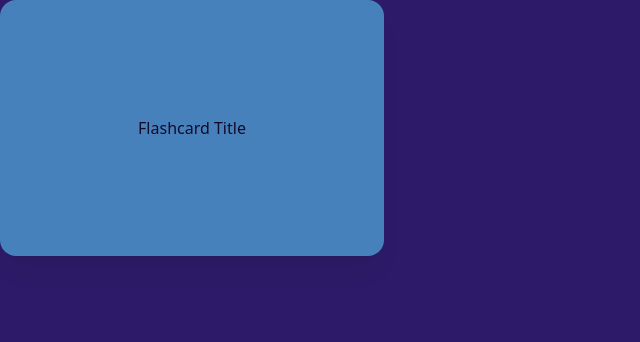
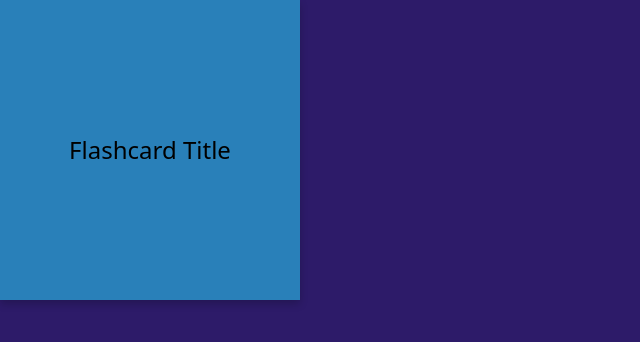
Before and after one commit to zadohu22/Flashcards-App, a React (Create React App) app in the folder client/flashcard-app/: page / in a window 1280 px wide. Shown: the top 342 px of the page, without its empty margins (0-640 px from the left). Built offline with nearby package versions, Linux system fonts and the light colour scheme.

Commit message:
completes flip animation for definition cards

```diff
--- a/client/flashcard-app/src/components/Flashcard-Types/FlashcardBase.jsx
+++ /dev/null
@@ -1,13 +0,0 @@
-import React from "react";
-
-const FlashcardBase = ({ children }) => {
-  return (
-    <div className='card w-96 h-64 bg-secondary opacity-60 text-black shadow-xl'>
-      <div className='w-full h-full flex flex-col justify-center items-center'>
-        {children}
-      </div>
-    </div>
-  );
-};
-
-export default FlashcardBase;
--- a/client/flashcard-app/src/components/Flashcard-Types/FlashcardBool.jsx
+++ b/client/flashcard-app/src/components/Flashcard-Types/FlashcardBool.jsx
@@ -0,0 +1,7 @@
+import React from "react";
+
+const FlashcardBool = () => {
+  return <div>FlashcardBool</div>;
+};
+
+export default FlashcardBool;
--- a/client/flashcard-app/src/components/Flashcard-Types/FlashcardChoice.jsx
+++ b/client/flashcard-app/src/components/Flashcard-Types/FlashcardChoice.jsx
@@ -0,0 +1,7 @@
+import React from "react";
+
+const FlashcardChoice = () => {
+  return <div>FlashcardChoice</div>;
+};
+
+export default FlashcardChoice;
--- a/client/flashcard-app/src/components/Flashcard-Types/FlashcardDefinition.jsx
+++ b/client/flashcard-app/src/components/Flashcard-Types/FlashcardDefinition.jsx
@@ -1,37 +1,25 @@
 import React, { useState } from "react";
-import FlashcardBase from "./FlashcardBase";
 import "../../flip.css";
-import CardFlip from "react-card-flip";
 
 const FlashcardDefinition = ({ term, definition }) => {
   const [flipped, setFlipped] = useState(false);
 
   return (
-    <FlashcardBase>
-      <div
-        className='w-full h-full flex justify-center items-center cursor-pointer'
-        onClick={() => setFlipped(!flipped)}
-      >
-        <CardFlip
-          isFlipped={flipped}
-          flipDirection='horizontal'
-          // className='card-flipper'
-        >
-          <div
-            className='card-front'
-            // onClick={() => setFlipped(!flipped)}
-          >
-            {term}
-          </div>
-          <div
-            className='card-back'
-            // onClick={() => setFlipped(!flipped)}
-          >
-            {definition}
-          </div>
-        </CardFlip>
+    <div
+      className={`flip-card ${flipped ? "flip" : ""}`}
+      onClick={() => {
+        setFlipped(!flipped);
+      }}
+    >
+      <div className='flip-card-inner'>
+        <div className='flip-card-front flex justify-center items-center'>
+          <h1 className='text-2xl text-black'>{term}</h1>
+        </div>
+        <div className='flip-card-back flex justify-center items-center'>
+          <h1 className='text-xl text-black'>{definition}</h1>
+        </div>
       </div>
-    </FlashcardBase>
+    </div>
   );
 };
 
--- a/client/flashcard-app/src/flip.css
+++ b/client/flashcard-app/src/flip.css
@@ -1,28 +1,39 @@
-.card-flipper{
-    position: relative;
-    width: 200px;
-    height: 250px;
+.flip-card{
+    background-color: transparent;
+    width: 300px;
+    height: 300px;
     perspective: 1000px;
-    transition: ease-in-out;
-    transition-duration: 0.5s;
 }
 
-.card-front,
-.card-back {
-    /* position: absolute; */
+.flip-card-inner{
+    position: relative;
     width: 100%;
     height: 100%;
-    backface-visibility: hidden;
+    text-align: center;
+    transition: transform 0.6s;
     transform-style: preserve-3d;
-
-
+    box-shadow: 0 4px 8px 0 rgba(0,0,0,0.2);
 }
 
-
-.card.flipper.is-flipped .card-front{
-    transform: rotateY(180deg)
+.flip .flip-card-inner{
+    transform: rotateY(180deg);
 }
 
-.card.flipped.is-flipped .card-back {
-    transform: rotateY(0);
+.flip-card-front, .flip-card-back {
+    position: absolute;
+    width: 100%;
+    height: 100%;
+    -webkit-backface-visibility: hidden;
+    backface-visibility: hidden;
 }
+
+.flip-card-front{
+    background-color: #2980b9;
+    color: black;
+}
+
+.flip-card-back{
+    background-color: #2980b9;
+    color: white;
+    transform: rotateY(180deg);
+}
```
